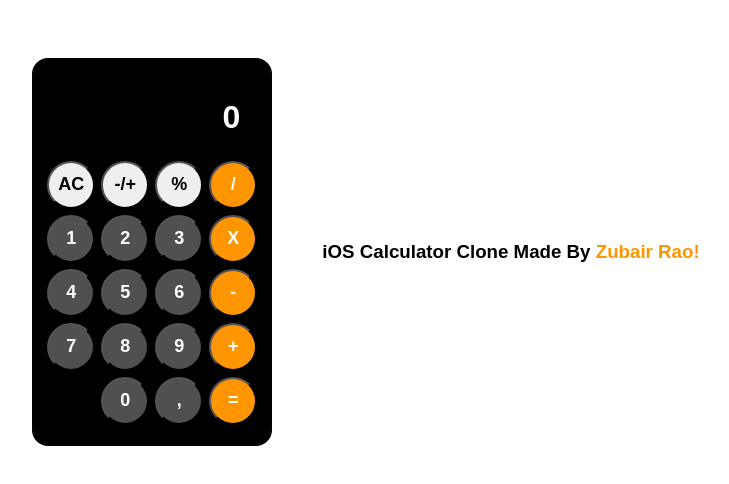
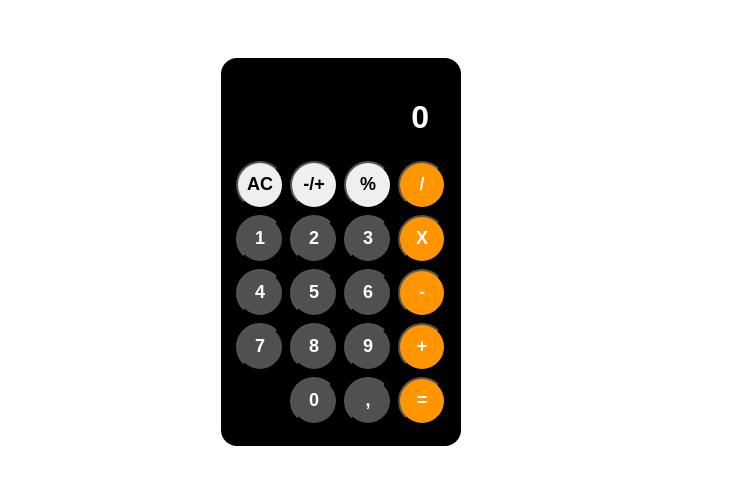
Before and after one commit to mohdjuber/iOS-Calculator, a React (Create React App) app: page / in a window 1280 px wide. Shown: the top 484 px of the page, without its empty margins (299-1028 px from the left). Built offline with nearby package versions, Linux system fonts and the light colour scheme.

Commit message:
Update App.js

```diff
--- a/src/App.js
+++ b/src/App.js
@@ -4,9 +4,6 @@ export default function App() {
   return (
     <div className="App">
       <Calculator />
-      <h3>
-        iOS Calculator Clone Made By <span>Zubair Rao!</span>
-      </h3>
     </div>
   );
 }
```
